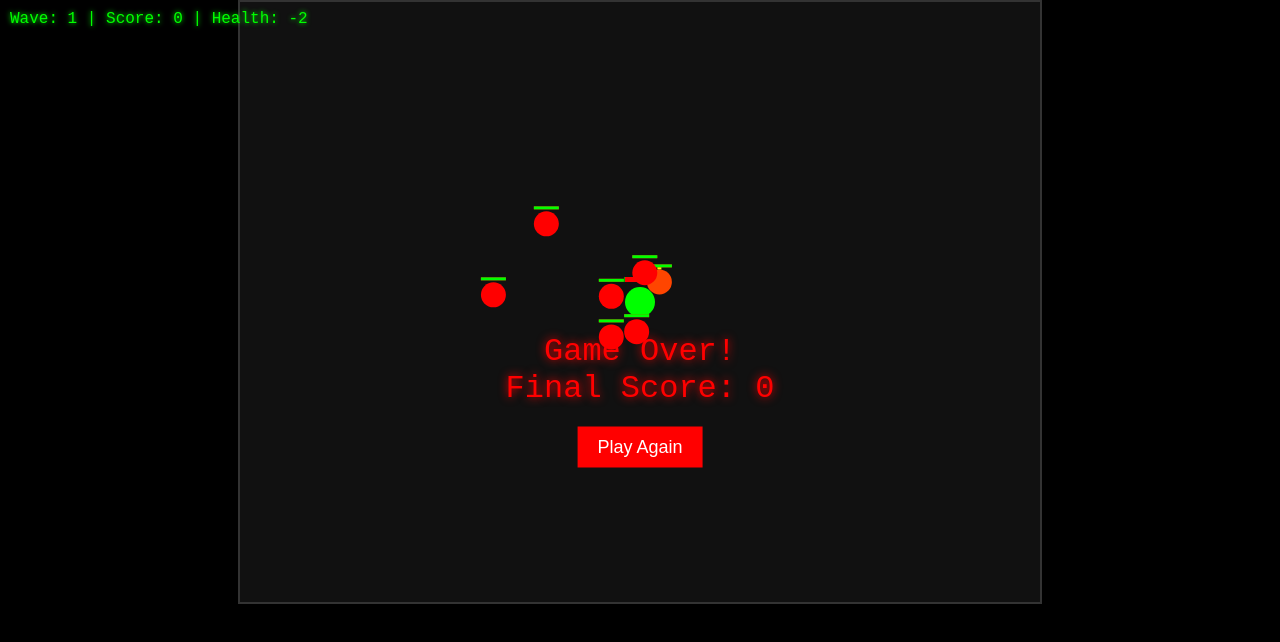
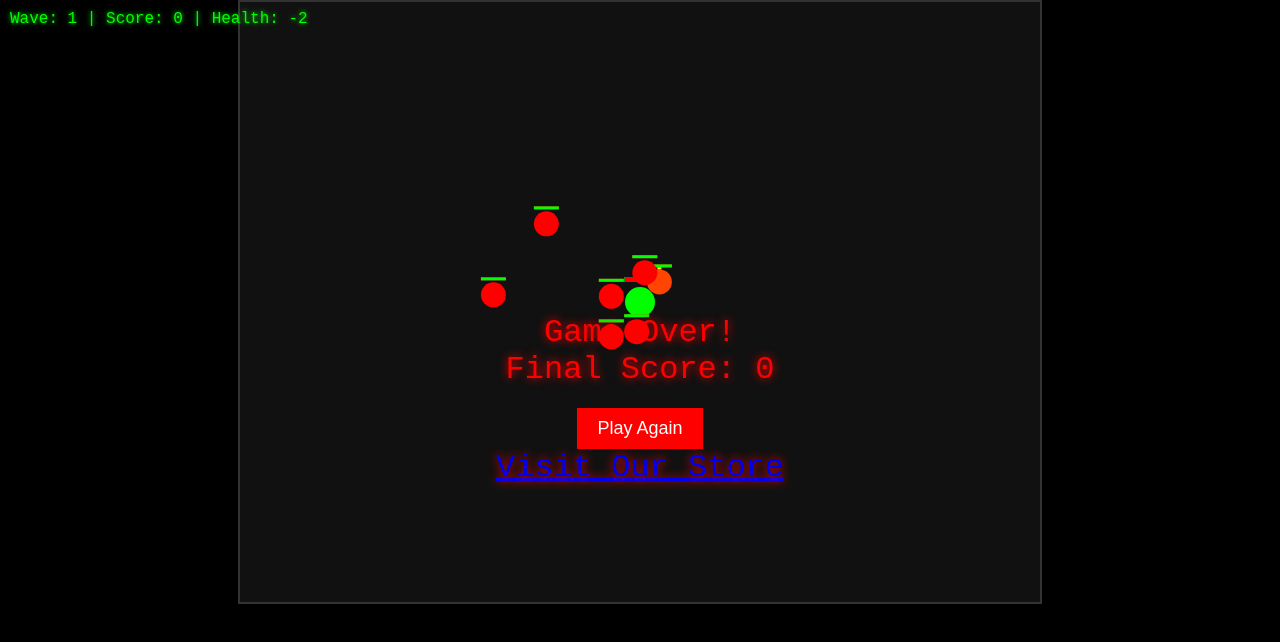
Before and after one commit to 619crymetyme-bit/Naruvival-game, a website: page horde-survival-game/index.html in a window 1280 px wide. Drawn offline with Linux system fonts and the light colour scheme.

Commit message:
Add store promotion to game over screen

```diff
--- a/horde-survival-game/index.html
+++ b/horde-survival-game/index.html
@@ -69,6 +69,8 @@
         Game Over!
         <div>Final Score: <span id="final-score">0</span></div>
         <button id="restart-btn">Play Again</button>
+        <br>
+        <a href="store.html" target="_blank" id="store-link">Visit Our Store</a>
     </div>
     <canvas id="gameCanvas"></canvas>
 
```
